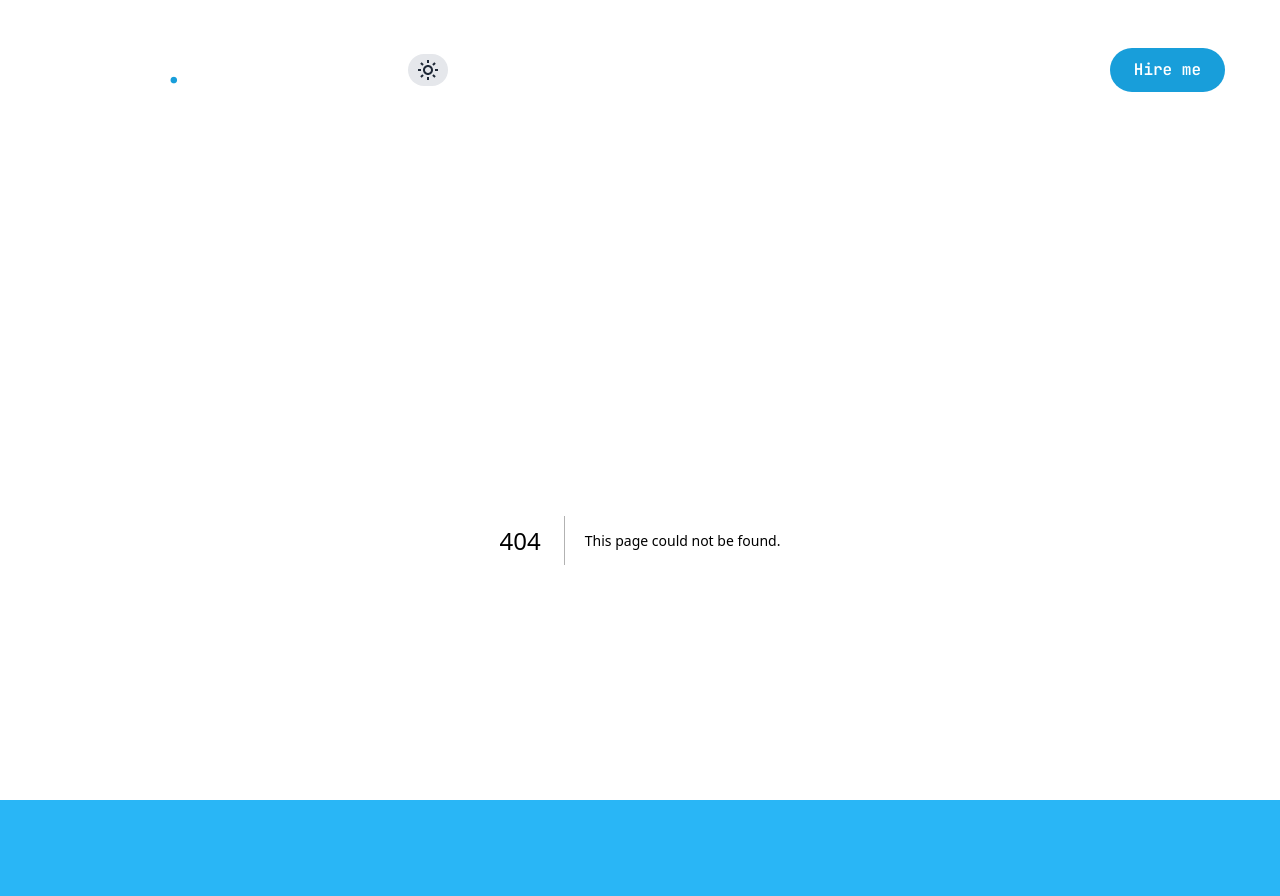
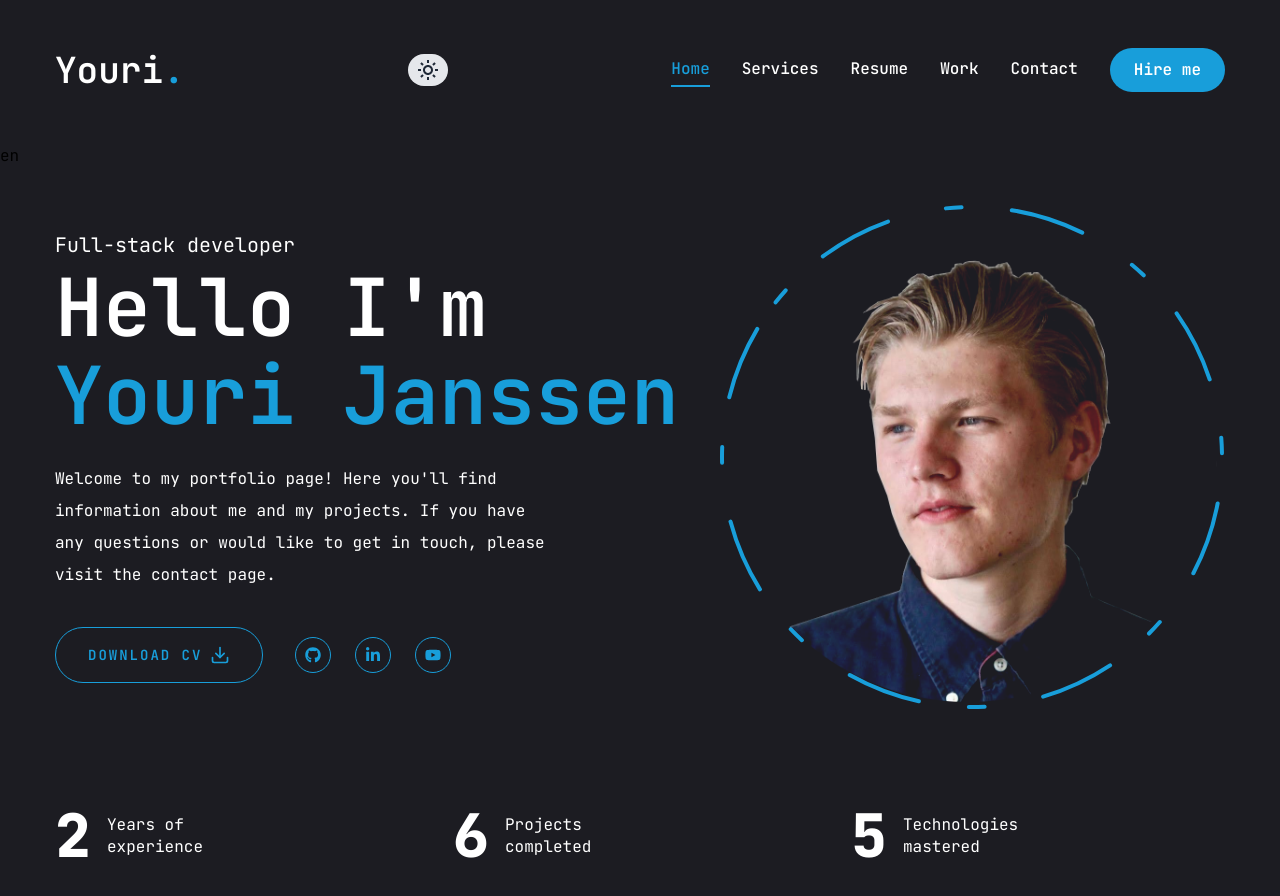
Before and after one commit to yourijanssen/international, a Next.js app: page / in a window 1280 px wide. Before the commit this address had no page. Shown: the top 896 px of the page. After the commit the page ends 875 px from the top, so only its background shows below. Built offline with nearby package versions, Linux system fonts and the light colour scheme.

Commit message:
removed transitioning, to much issues.

```diff
--- a/components/Header.jsx
+++ b/components/Header.jsx
@@ -2,16 +2,17 @@ import Link from "next/link";
 import {Button} from "./ui/button";
 
 // components
-import Nav from "./Nav";
+
 import MobileNav from "./MobileNav";
 import DarkModeToggle from "@/components/DarkModeToggle";
+import Nav from "@/components/Nav";
 
 const Header = () => {
 	return (
 		<header className="py-8 xl:py-12 text-white">
 			<div className="container mx-auto flex justify-between items-center">
 				{/* logo */}
-				<Link href="/home">
+				<Link href="/">
 					<h1 className="text-4xl font-semibold text-text-light dark:text-text-dark">
 						Youri<span className="text-accent">.</span>
 					</h1>
--- a/components/Nav.jsx
+++ b/components/Nav.jsx
@@ -6,7 +6,7 @@ import { usePathname } from "next/navigation";
 const links = [
   {
     name: "home",
-    path: "/home",
+    path: "/",
   },
   {
     name: "services",
--- a/components/PageTransition.jsx
+++ b/components/PageTransition.jsx
@@ -1,25 +1,45 @@
-"use client";
-
-import { AnimatePresence, motion } from "framer-motion";
-import { usePathname } from "next/navigation";
-
-const PageTransition = ({ children }) => {
-  const pathname = usePathname();
-  return (
-    <AnimatePresence>
-      <div key={pathname}>
-        <motion.div
-          initial={{ opacity: 1 }}
-          animate={{
-            opacity: 0,
-            transition: { delay: 0, duration: 1, ease: "easeInOut" },
-          }}
-          className="h-screen w-screen fixed top-0 pointer-events-none text-accent"
-        />
-        {children}
-      </div>
-    </AnimatePresence>
-  );
-};
-
-export default PageTransition;
+// "use client";
+//
+// import { useTransitionContext } from "@/context/TransitionContext";
+// import { AnimatePresence, motion } from "framer-motion";
+// import {useEffect} from "react";
+// import {useRouter} from "next/router";
+//
+// const PageTransition = ({ children }) => {
+//     const { isTransitioning, setIsTransitioning } = useTransitionContext();
+//     const router = useRouter();
+//
+//     useEffect(() => {
+//         const handleTransitionEnd = () => {
+//             setIsTransitioning(false);
+//         };
+//         const timer = setTimeout(handleTransitionEnd, 1000); // Adjust duration as needed
+//
+//         return () => {
+//             clearTimeout(timer);
+//             setIsTransitioning(true); // Reset transition state when unmounting
+//         };
+//     }, [setIsTransitioning]);
+//
+//     if (isTransitioning) {
+//         return <div className="transition-overlay">Loading...</div>; // Transition overlay
+//     }
+//
+//         return (
+//     <AnimatePresence>
+//       <div>
+//         <motion.div
+//           initial={{ opacity: 1 }}
+//           animate={{
+//             opacity: 0,
+//             transition: { delay: 0, duration: 1, ease: "easeInOut" },
+//           }}
+//           className="h-screen w-screen fixed top-0 pointer-events-none text-accent"
+//         />
+//         {children}
+//       </div>
+//     </AnimatePresence>
+//   );
+// };
+//
+// export default PageTransition;
--- /dev/null
+++ b/context/TransitionContext.jsx
@@ -0,0 +1,16 @@
+// // contexts/TransitionContext.js
+// import { createContext, useContext, useState } from 'react';
+//
+// const TransitionContext = createContext();
+//
+// export const useTransitionContext = () => useContext(TransitionContext);
+//
+// export const TransitionProvider = ({ children }) => {
+// 	const [isTransitioning, setIsTransitioning] = useState(true);
+//
+// 	return (
+// 		<TransitionContext.Provider value={{ isTransitioning, setIsTransitioning }}>
+// 			{children}
+// 		</TransitionContext.Provider>
+// 	);
+// };
--- a/pages/_app.jsx
+++ b/pages/_app.jsx
@@ -1,10 +1,11 @@
 import "@/styles/globals.css";
-import { JetBrains_Mono } from "next/font/google";
-import { Analytics } from "@vercel/analytics/next";
-import { SpeedInsights } from "@vercel/speed-insights/next";
+import {JetBrains_Mono} from "next/font/google";
+import {Analytics} from "@vercel/analytics/next";
+import {SpeedInsights} from "@vercel/speed-insights/next";
 import Header from "@/components/Header";
 import StairTransition from "@/components/StairTransition";
 import PageTransition from "@/components/PageTransition";
+import {TransitionProvider} from "@/context/TransitionContext";
 
 // Define font settings
 const jetbrainsMono = JetBrains_Mono({
@@ -13,16 +14,13 @@ const jetbrainsMono = JetBrains_Mono({
 	variable: "--font-jetbrainsMono",
 });
 
-export default function App({ Component, pageProps }) {
+export default function App({Component, pageProps}) {
 	return (
 		<div className={jetbrainsMono.variable}>
-          <StairTransition/>
-          <PageTransition>
 			<Header/>
 			<Component {...pageProps} />
-          </PageTransition>
-        <Analytics />
-        <SpeedInsights />
+			<Analytics/>
+			<SpeedInsights/>
 		</div>
 	);
 }
```
Also changed, not shown: pages/index.jsx (renamed from pages/home.jsx). Lines whose indentation alone changed are shown as unchanged.
